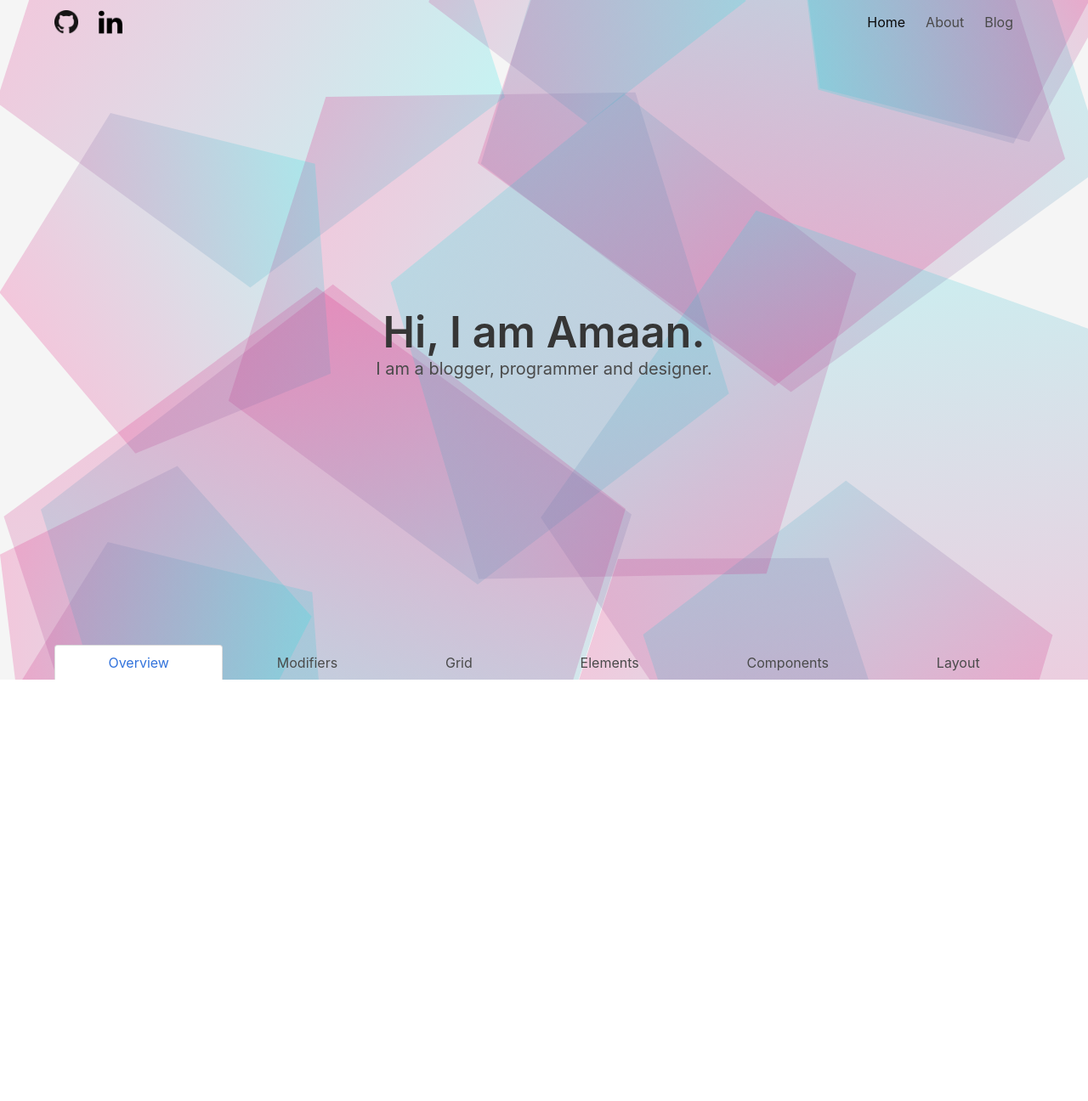
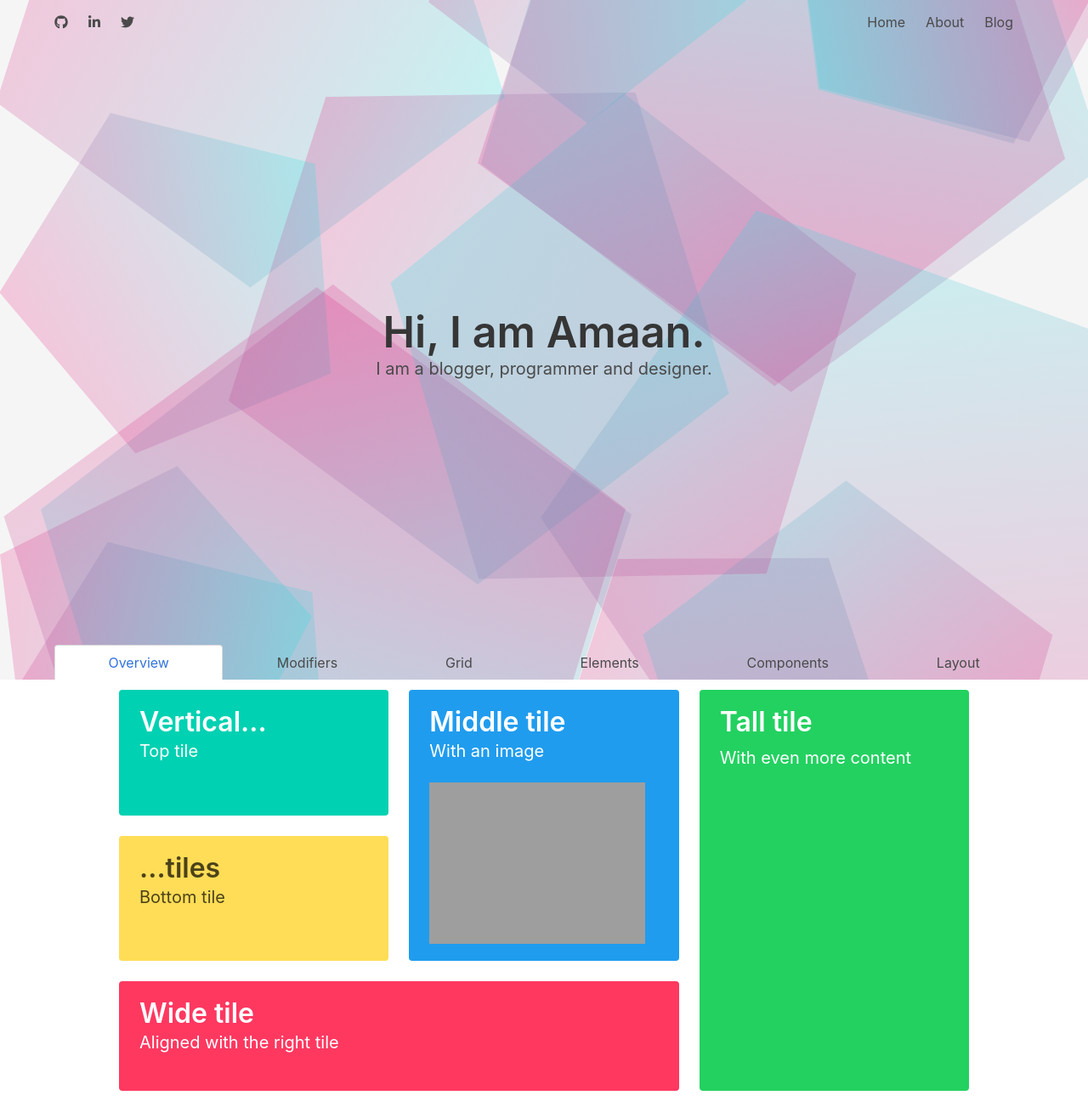
Before and after one commit to ibnjunaid/amaanabbasi.github.io, a plain HTML site: page index.html in a window 1280 px wide. Shown: the whole page at 85% size. Before the commit the page ends 800 px from the top, so only its background shows below. Drawn offline with nearby package versions, Linux system fonts and the light colour scheme; grey boxes are pictures that could not be loaded.

Commit message:
added cards

```diff
--- a/index.html
+++ b/index.html
@@ -22,14 +22,17 @@
                 <div class="navbar-brand is-flex">
                   <div class="navbar-start">
                     <a class="navbar-item" href="https://www.github.com/amaanabbasi">
-                      <img class ="my-image" src="img/GitHub-Mark-32px.png"/>
+                      <i class="fab fa-github"></i>
                     </a>
                     <a class="navbar-item" href="https://www.linkedin.com/in/mohd-abbasi-22293813a/">
-                      <img src="img/linkedin-logo.png"/>
+                      <i class="fab fa-linkedin-in"></i>
+                    </a>
+                    <a href="/https://twitter.com/AmaanPengoo" class="navbar-item">
+                      <i class="fab fa-twitter"></i>
                     </a>
                   </div>
                   <div  class="navbar-end has-text-justified has-text-weight-normal">
-                    <a href="/" class="navbar-item is-active">Home</a>
+                    <a href="/" class="navbar-item">Home</a>
                     <a href="/" class="navbar-item">About</a>
                     <a href="https://pengoox.pythonanywhere.com" class="navbar-item">Blog</a>
                   </div>
@@ -41,7 +44,7 @@
         <!-- Hero content: will be in the middle -->
         <div class="hero-body ">
           <div class="container has-text-centered">
-                <h1 id="animated-title"class="title animated pulse" style="font-size:3em;">
+                <h1 id="animated-title"class="title is-1 animated pulse" style="font-size:3em;">
                     Hi, I am Amaan.
                   </h1>
                   <h2 class="subtitle">
@@ -66,6 +69,51 @@
           </nav>
         </div>
     </section>
+    <div style="max-width:1024px;margin:0 auto;" class="tile is-ancestor">
+      <div class="tile is-vertical is-8">
+        <div class="tile">
+          <div class="tile is-parent is-vertical">
+            <article class="tile is-child notification is-primary">
+              <p class="title">Vertical...</p>
+              <p class="subtitle">Top tile</p>
+            </article>
+            <article class="tile is-child notification is-warning">
+              <p class="title">...tiles</p>
+              <p class="subtitle">Bottom tile</p>
+            </article>
+          </div>
+          <div class="tile is-parent">
+            <article class="tile is-child notification is-info">
+              <p class="title">Middle tile</p>
+              <p class="subtitle">With an image</p>
+              <figure class="image is-4by3">
+                <img src="https://bulma.io/images/placeholders/640x480.png">
+              </figure>
+            </article>
+          </div>
+        </div>
+        <div class="tile is-parent">
+          <article class="tile is-child notification is-danger">
+            <p class="title">Wide tile</p>
+            <p class="subtitle">Aligned with the right tile</p>
+            <div class="content">
+              <!-- Content -->
+            </div>
+          </article>
+        </div>
+      </div>
+      <div class="tile is-parent">
+        <article class="tile is-child notification is-success">
+          <div class="content">
+            <p class="title">Tall tile</p>
+            <p class="subtitle">With even more content</p>
+            <div class="content">
+              <!-- Content -->
+            </div>
+          </div>
+        </article>
+      </div>
+    </div>
     <script type="text/javascript">
     // var animationName = "animated pulse"
     // var animationend = "webkitAnimationEnd mozAnimationEnd oAnimationEnd animationEnd"
--- a/main.css
+++ b/main.css
@@ -31,3 +31,8 @@
         animation-iteration-count: infinite;
 
 }
+
+.title {
+    $title-color:
+
+}
```
